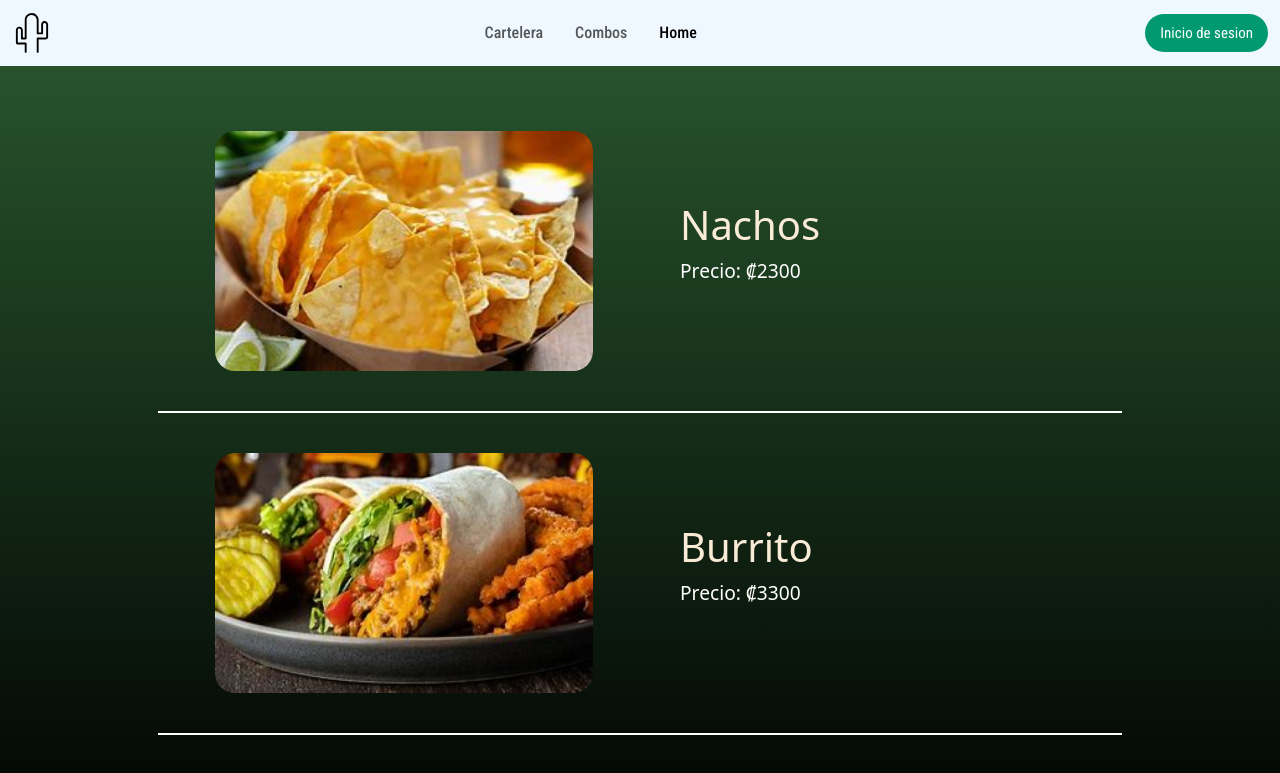
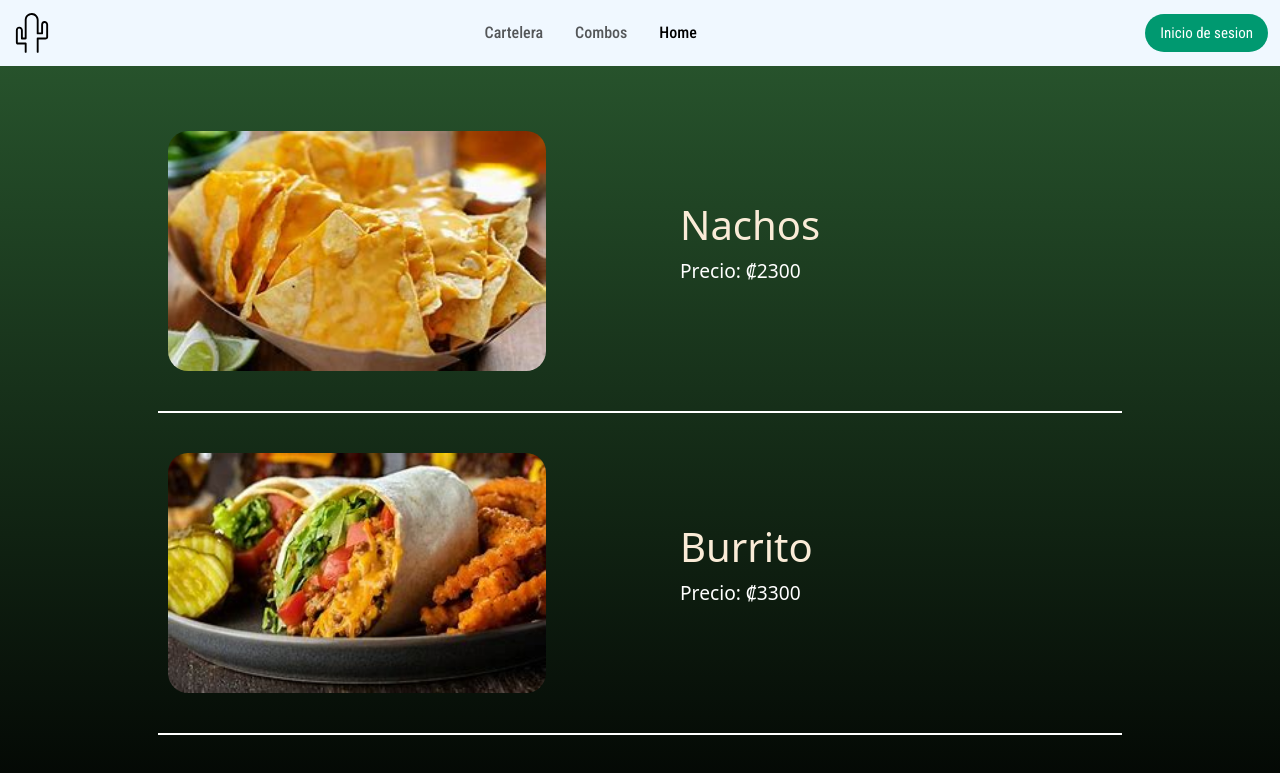
Before and after one commit to alendroc/CineOasis-Front, an Angular app: page /combos in a window 1280 px wide. Shown: the top 773 px of the page. Built offline with nearby package versions, Linux system fonts and the light colour scheme.

Commit message:
Ver combos

```diff
--- a/src/app/components/home/combos/combos.component.css
+++ b/src/app/components/home/combos/combos.component.css
@@ -4,11 +4,19 @@
     justify-content: center;
     width: 100%;
     color:#ffffff;
+    height: 100vh;
+    overflow: hidden;
 }
 .combo-container{
     width: 80%;
     padding: 30px;
-
+    max-height: 100%;
+    overflow-y: scroll;
+    scrollbar-width: none; /* Firefox */
+    -ms-overflow-style: none;  /* Internet Explorer 10+ */
+}
+.combo-container::-webkit-scrollbar {
+    display: none;  /* Safari and Chrome */
 }
 .card-container{
     display: flex;
@@ -19,7 +27,7 @@
     width: 300px;
     height: 300px;
     display: flex;
-    justify-content: center;
+    justify-content: left;
     align-items: center;
 }
 .image-combo {
@@ -27,7 +35,6 @@
     height: 80%;
     border-radius: 20px;
 }
-
 .info-combo {
     display: flex;
     padding: 20px 40px;
@@ -38,16 +45,13 @@
     padding: 20px;
     text-align: center;
 }
-
 .title-combo {
     color:antiquewhite;
     font-size: 2.5em;
 }
-
 .text-combo {
     font-size: 1.2em;
 }
-
 /* Responsivo */
 @media (min-width: 768px) {
     .card-container {
```
